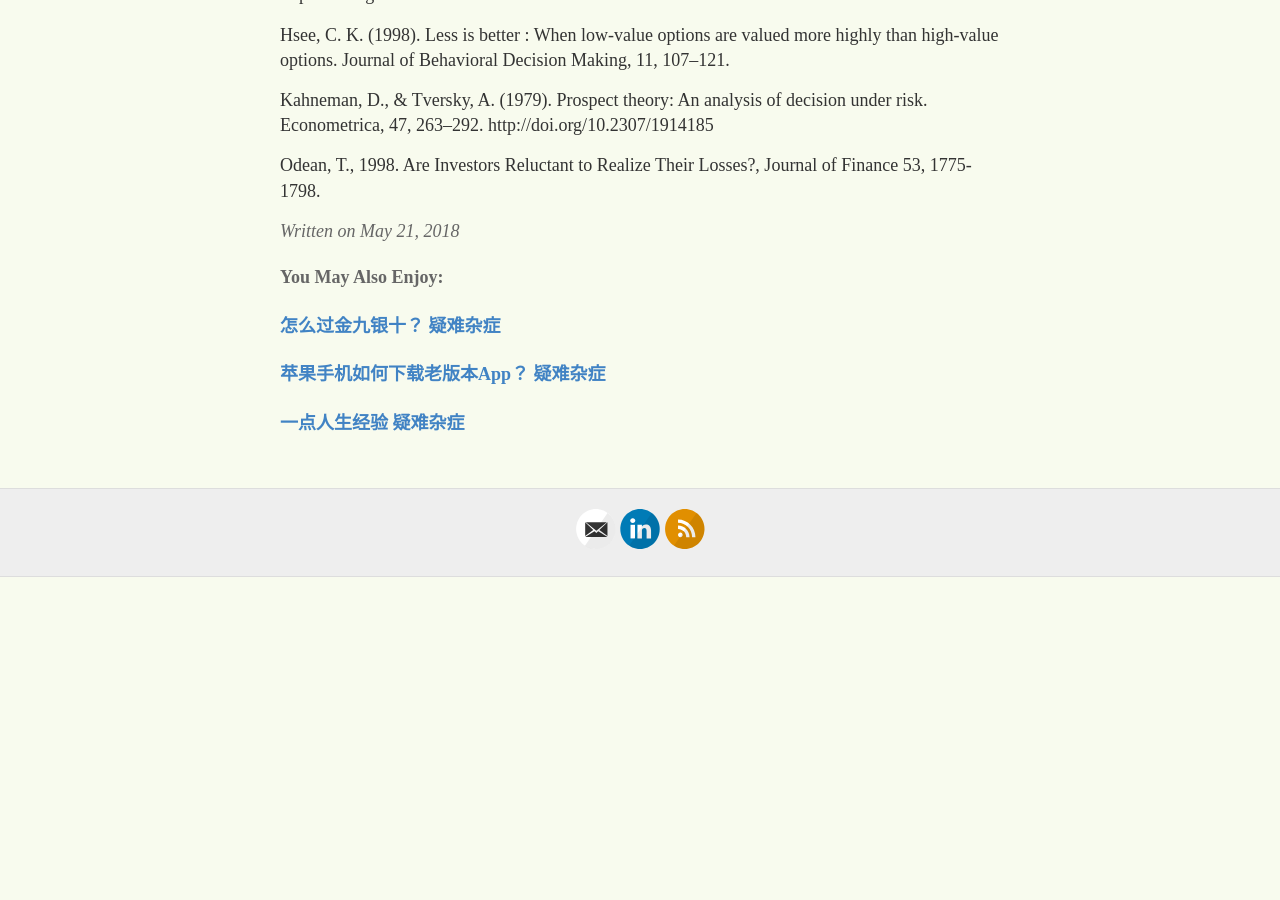
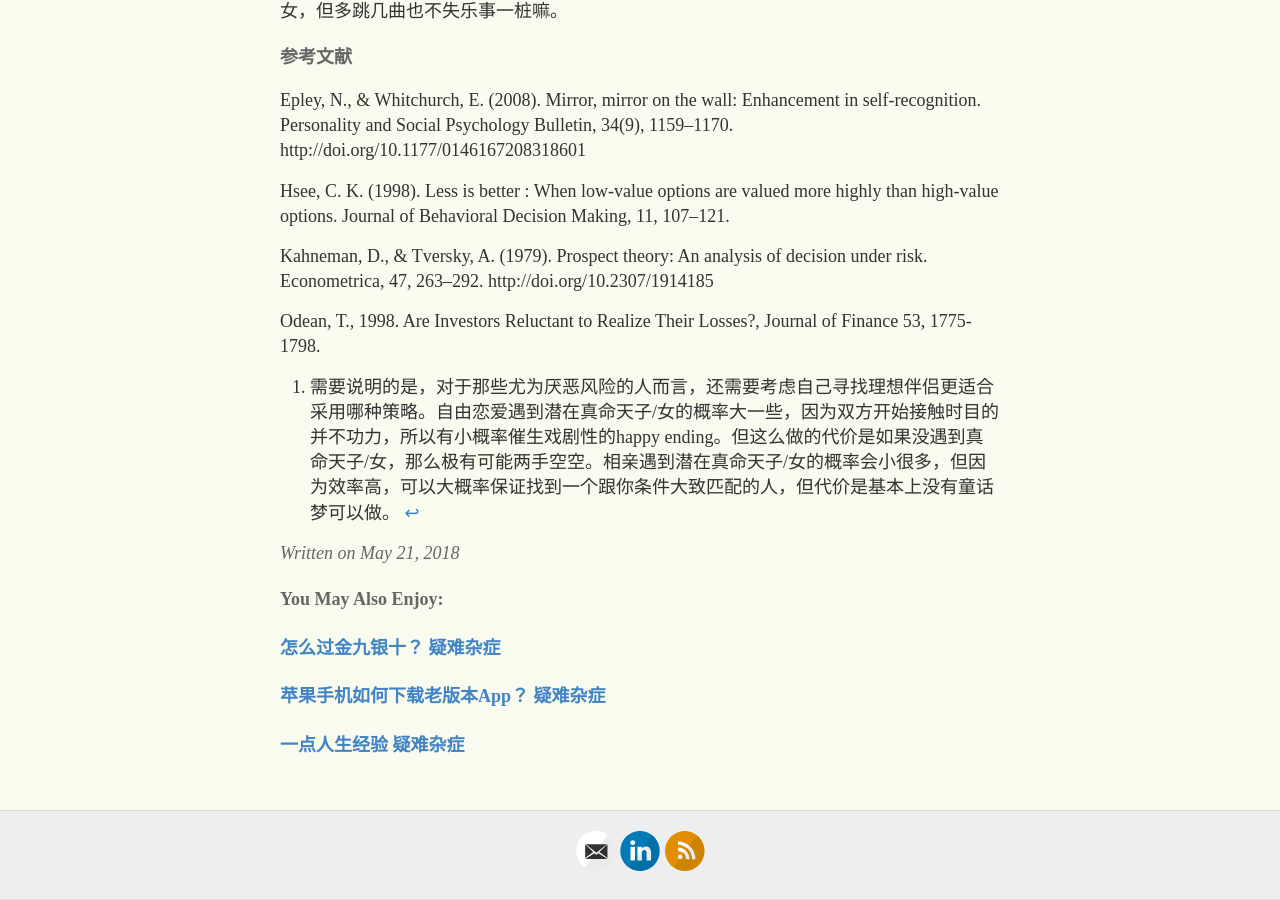
Before and after one commit to yihanxu/yihanxu.github.io, a Jekyll site: the page built from _posts/2018-5-21-chronic-single-stop-loss-limit.md, in a window 1280 px wide and 900 px high, scrolled down 3557 px. Built offline with Jekyll 4.4.1, drawn with Linux system fonts in a browser that asks for light colours; comment, search, counter and statistics services are not loaded; before the commit the page ends 4134 px from its top, so only the background shows below that; some of the changed text lies outside the part shown.

Commit message:
add note

```diff
--- a/_posts/2018-5-21-chronic-single-stop-loss-limit.md
+++ b/_posts/2018-5-21-chronic-single-stop-loss-limit.md
@@ -21,6 +21,8 @@ category: 疑难杂症
 > “你们怎样论断人，也必怎样被论断。你们用什么量器量给人，也必用什么量器量给你们。为什么看见你弟兄眼中有刺，却不想自己眼中有梁木呢？”
 
 高估自己加上低估别人将大大增加脱单难度。在自由恋爱的情境下，这种认知失衡将产生不少一厢情愿单相思的案例，而在相亲的情境下则将产生大量互相嫌弃和见光死的情形。
+
+解决过度自信的办法很简单，不要眼高手低，遇到80%匹配的人就该好好把握。
 
 在此，我也想以自己牵红线的经验给那些热心给朋友介绍对象的人提个醒。在你看来，A跟B各方面都差不多匹配，于是你想介绍他们认识。但由于高估自己低估别人的缘故，在A眼里B顶多匹配70%；同理，在B眼里A顶多也只匹配70%。他们互相看不对眼事小，但他们相亲完极可能对你有意见，埋怨你为何给ta介绍一个配不上自己的人，从而迁怒于你。所以，还是把这种吃力不讨好的活儿预留给你最关心的朋友吧。
 
@@ -35,6 +37,8 @@ Hsee在1998年做过一个有趣的实验。他拿着一张冰激凌的图片问
 
 综上所述，选择性注意力将大大增加脱单的不确定性。在自由恋爱的情境下，本可以在一起幸福生活的一对可人儿也许会因为种种不足挂齿的小细节而错过彼此。而在相亲的情境下，由于见面时间短交流有限，许多“傲慢与偏见”还来不及化解，而彼此身上经受得起时间考验的闪光真金却来不及发掘，最终错失佳缘。
 
+解决选择性偏见的办法也不难，那就是知己知彼。静下心来好好做个自我评估，思考一下自己容易被对方轻视或重视的特质是什么，有什么办法可以扭转这样不均衡的注意力。然后再看看自己最应该看重对方什么的特质，最不该看重对方什么特质，再想想什么特质是可以共同努力慢慢改变的。
+
 ## 风险厌恶（loss aversion）
 过度自信和选择性注意虽然对脱单的杀伤力很大，但最大的莫过于风险厌恶。风险厌恶这个概念虽然最早是经济学家提出来的，但在鸡汤文学中早已有广泛应用。比如说你去沙滩捡贝壳，时间有限的情况下，你捡到什么时候才决定起身回家。又比如说你即将穿过一片森林，想要摘一片最大的叶子，在只能摘一次且不能反悔的情况下，你走到什么时候摘，看到多大的叶子才摘。说到底，这些问题的背后都是以有限的资源去博弈无限的机会——你可能博得头彩，也可能空手而归，这两者的概率既不是递增也不是递减，而是随时间的流逝各自对应一个动态分布。
 
@@ -48,6 +52,8 @@ Hsee在1998年做过一个有趣的实验。他拿着一张冰激凌的图片问
 
 好消息是，由于大部分慢性被动单身者都会高估这类小概率事件，一直心怀期待遇见真爱，选择等待、继续等待，将不少80%匹配者拱手让人。所以如果你是有心人，那么就可以及时止损，趁音乐停止前，找到你视线范围内最合适舞伴共舞一曲。虽然舞伴不是真命天子/女，但多跳几曲也不失乐事一桩嘛。
 
+[^1]: 需要说明的是，对于那些尤为厌恶风险的人而言，还需要考虑自己寻找理想伴侣更适合采用哪种策略。自由恋爱遇到潜在真命天子/女的概率大一些，因为双方开始接触时目的并不功力，所以有小概率催生戏剧性的happy ending。但这么做的代价是如果没遇到真命天子/女，那么极有可能两手空空。相亲遇到潜在真命天子/女的概率会小很多，但因为效率高，可以大概率保证找到一个跟你条件大致匹配的人，但代价是基本上没有童话梦可以做。
+
 #### 参考文献
 Epley, N., & Whitchurch, E. (2008). Mirror, mirror on the wall: Enhancement in self-recognition. Personality and Social Psychology Bulletin, 34(9), 1159–1170. http://doi.org/10.1177/0146167208318601
 
```
Also changed, not shown: other parts of _posts/2018-5-21-chronic-single-stop-loss-limit.md (+1 -1 lines).
